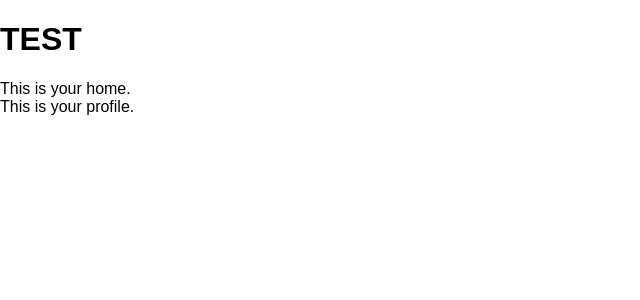
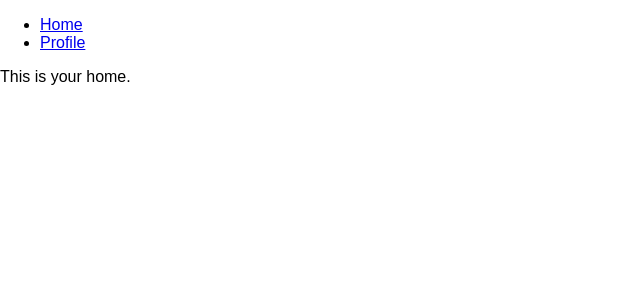
Before and after one commit to mmoga/learning-auth0-react, a React (Create React App) app: page / in a window 1280 px wide. Shown: the top 300 px of the page, without its empty margins (0-640 px from the left). Built offline with nearby package versions, Linux system fonts and the light colour scheme.

Commit message:
set up react-router-dom to navigate between Home and Profile components

```diff
--- a/package.json
+++ b/package.json
@@ -5,6 +5,7 @@
   "dependencies": {
     "react": "^16.3.0",
     "react-dom": "^16.3.0",
+    "react-router-dom": "^4.2.2",
     "react-scripts": "1.1.3"
   },
   "scripts": {
--- a/src/App.js
+++ b/src/App.js
@@ -1,5 +1,6 @@
 import React, { Component } from 'react';
 import './App.css';
+import { Route, Link } from 'react-router-dom';
 
 // Components
 import Home from './components/Home';
@@ -9,11 +10,16 @@
   render() {
     return (
       <div>
-        <h1>
-          TEST
-        </h1>
-        <Home />
-        <Profile />
+        <ul>
+          <li>
+            <Link to='/'>Home</Link>
+          </li>
+          <li>
+            <Link to='/profile'>Profile</Link>
+          </li>
+        </ul>
+        <Route path='/' exact component={Home} />
+        <Route path='/profile' exact component={Profile} />
       </div>
     );
   }
--- a/src/index.js
+++ b/src/index.js
@@ -3,6 +3,13 @@
 import './index.css';
 import App from './App';
 import registerServiceWorker from './registerServiceWorker';
+import {
+    BrowserRouter as Router,
+} from 'react-router-dom';
 
-ReactDOM.render(<App />, document.getElementById('root'));
-registerServiceWorker();
+ReactDOM.render(
+    <Router>
+        <App />
+    </Router>, document.getElementById('root')
+);
+    registerServiceWorker();
```
Also changed, not shown: 1 other file (tests, documents, lock files or other folders).
